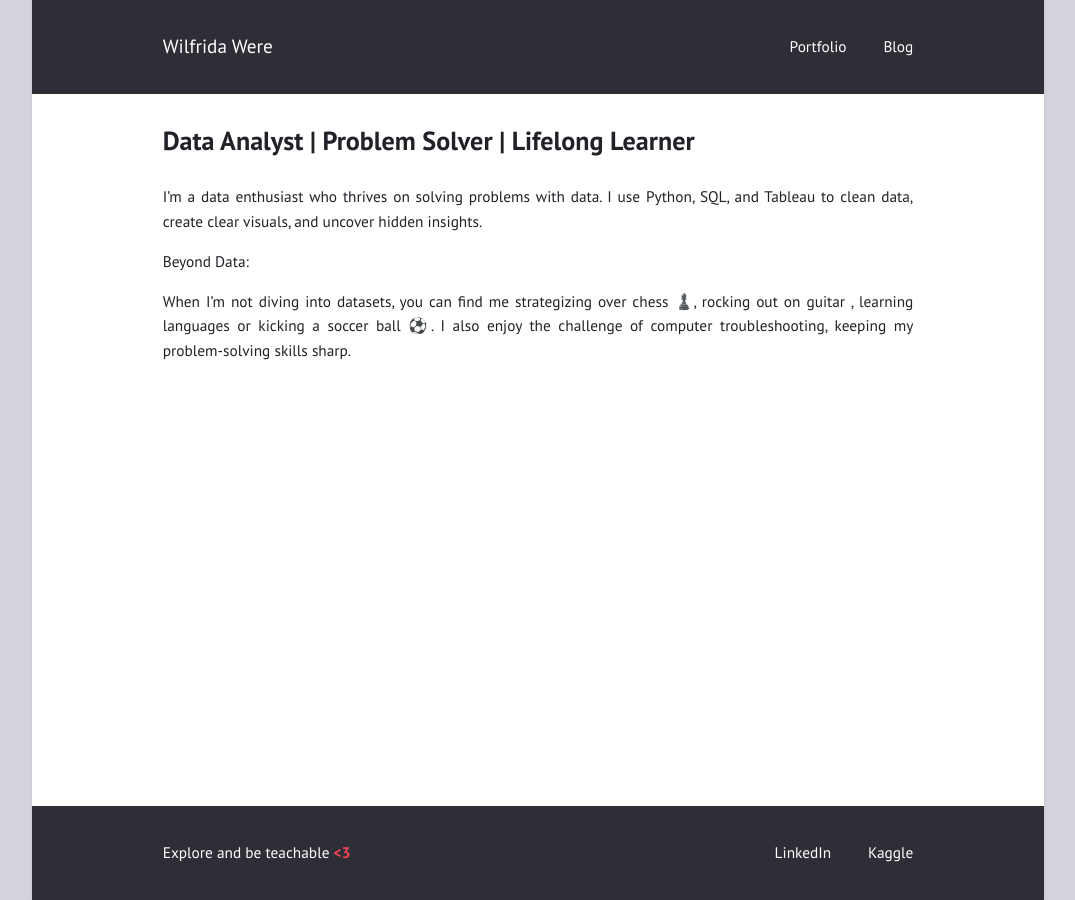
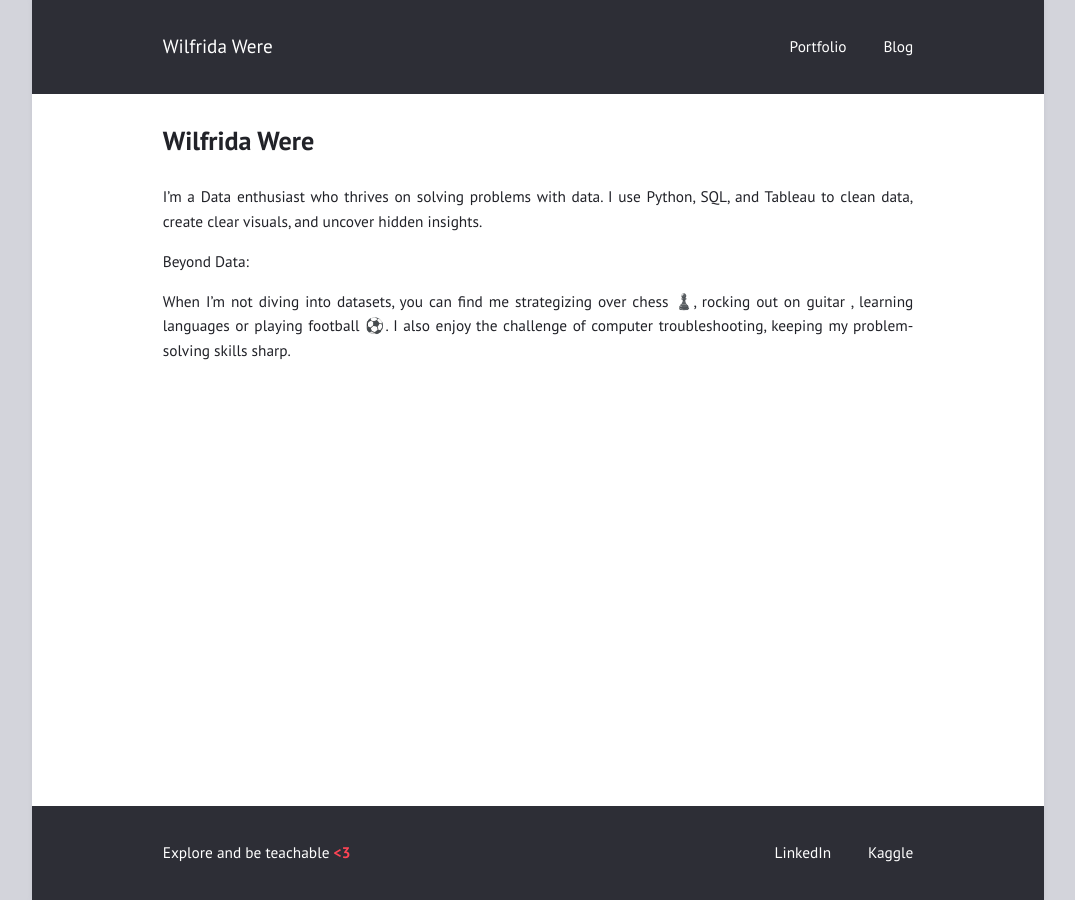
Before and after one commit to Wilfrida-Were/website, a Jekyll site: the page built from index.md, in a window 1280 px wide. Shown: the whole page, without its empty margins (102-1177 px from the left). Built offline with Jekyll 4.4.1, drawn with Linux system fonts in a browser that asks for light colours.

Commit message:
Update index.md

```diff
--- a/index.md
+++ b/index.md
@@ -1,9 +1,10 @@
 ---
 layout: page
-title: "Data Analyst | Problem Solver | Lifelong Learner"
+title: "Wilfrida Were"
+subtitle: "Data Analyst | Problem Solver | Lifelong Learner"
 ---
-I'm a data enthusiast who thrives on solving problems with data. I use Python, SQL, and Tableau to clean data, create clear visuals, and uncover hidden insights.
+I'm a Data enthusiast who thrives on solving problems with data. I use Python, SQL, and Tableau to clean data, create clear visuals, and uncover hidden insights.
 
 Beyond Data:
 
-When I'm not diving into datasets, you can find me strategizing over chess ♟️, rocking out on guitar , learning languages or kicking a soccer ball ⚽️. I also enjoy the challenge of computer troubleshooting, keeping my problem-solving skills sharp.
+When I'm not diving into datasets, you can find me strategizing over chess ♟️, rocking out on guitar , learning languages or playing football ⚽️. I also enjoy the challenge of computer troubleshooting, keeping my problem-solving skills sharp.
```
